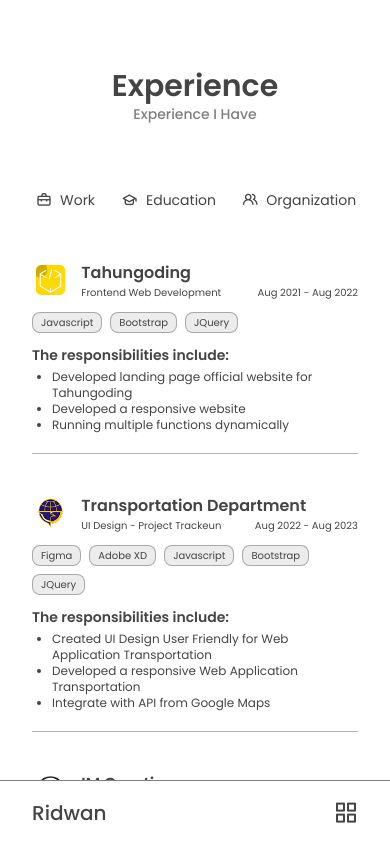
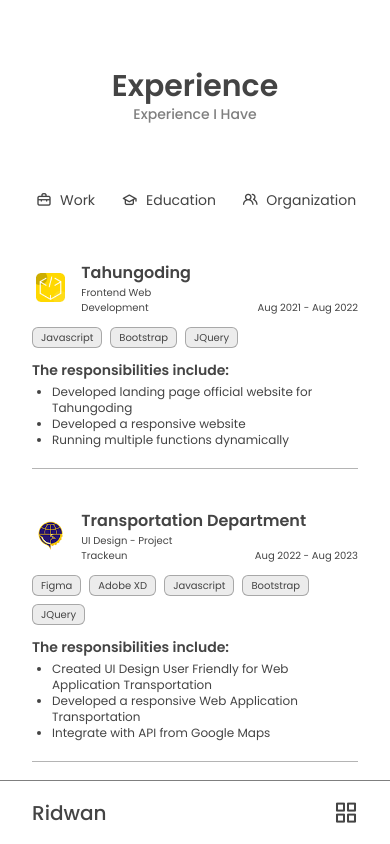
Before and after one commit to MuhamadRidwanPermana/MyPortofolioWeb, a React (Vite) app: page / in a window 390 px wide. Both pictures are taken after a click on the button "Read more". Shown: the part 1752-2596 px from the top of the page. Built offline with nearby package versions, Linux system fonts and the light colour scheme; a web font is replaced by a local one.

Commit message:
fix responsive

```diff
--- a/src/Components/Section/About/Education.jsx
+++ b/src/Components/Section/About/Education.jsx
@@ -38,8 +38,8 @@
                     <h1 className="font-semibold lg:text-lg text-primary">
                       {item.title}
                     </h1>
-                <div className="w-full h-fit flex justify-between items-end">
-                  <p className="lg:max-w-full md:max-w-full max-w-44 lg:text-xs text-[10px] text-primary">
+                    <div className="w-full h-full flex justify-between items-end">
+                      <p className="lg:w-full w-1/2 h-fit lg:text-xs text-[10px] text-primary">
                         {item.subtitle}
                       </p>
                       <p className="lg:w-full text-right lg:text-xs text-[10px] text-primary">
--- a/src/Components/Section/About/Organization.jsx
+++ b/src/Components/Section/About/Organization.jsx
@@ -70,8 +70,8 @@
                     <h1 className="font-semibold lg:text-lg text-primary">
                       {item.title}
                     </h1>
-                <div className="w-full h-fit flex justify-between items-end">
-                  <p className="lg:max-w-full md:max-w-full max-w-44 lg:text-xs text-[10px] text-primary">
+                    <div className="w-full h-full flex justify-between items-end">
+                      <p className="lg:w-full w-1/2 h-fit lg:text-xs text-[10px] text-primary">
                         {item.subtitle}
                       </p>
                       <p className="lg:w-full text-right lg:text-xs text-[10px] text-primary">
--- a/src/Components/Section/About/Work.jsx
+++ b/src/Components/Section/About/Work.jsx
@@ -181,8 +181,8 @@
                     <h1 className="font-semibold lg:text-lg text-primary">
                       {item.title}
                     </h1>
-                <div className="w-full h-fit flex justify-between items-end">
-                  <p className="lg:max-w-full md:max-w-full max-w-44 lg:text-xs text-[10px] text-primary">
+                    <div className="w-full h-full flex justify-between items-end">
+                      <p className="lg:w-full w-1/2 h-fit lg:text-xs text-[10px] text-primary">
                         {item.subtitle}
                       </p>
                       <p className="lg:w-full text-right lg:text-xs text-[10px] text-primary">
@@ -195,7 +195,7 @@
               <div className="mt-3 flex flex-wrap gap-2">
                 {item.techStack.map((stack) => (
                   <>
-                    <p className="text-[10px] border border-primary border-opacity-40 bg-primary bg-opacity-10 text-primary w-fit h-fit px-2 py-0.5 rounded-lg">
+                    <p className="text-[10px] border border-primary border-opacity-40 bg-primary bg-opacity-10 text-primary w-fit h-fit px-2 py-0.5 rounded-md">
                       {stack.name}
                     </p>
                   </>
```
Lines whose indentation alone changed are shown as unchanged.
